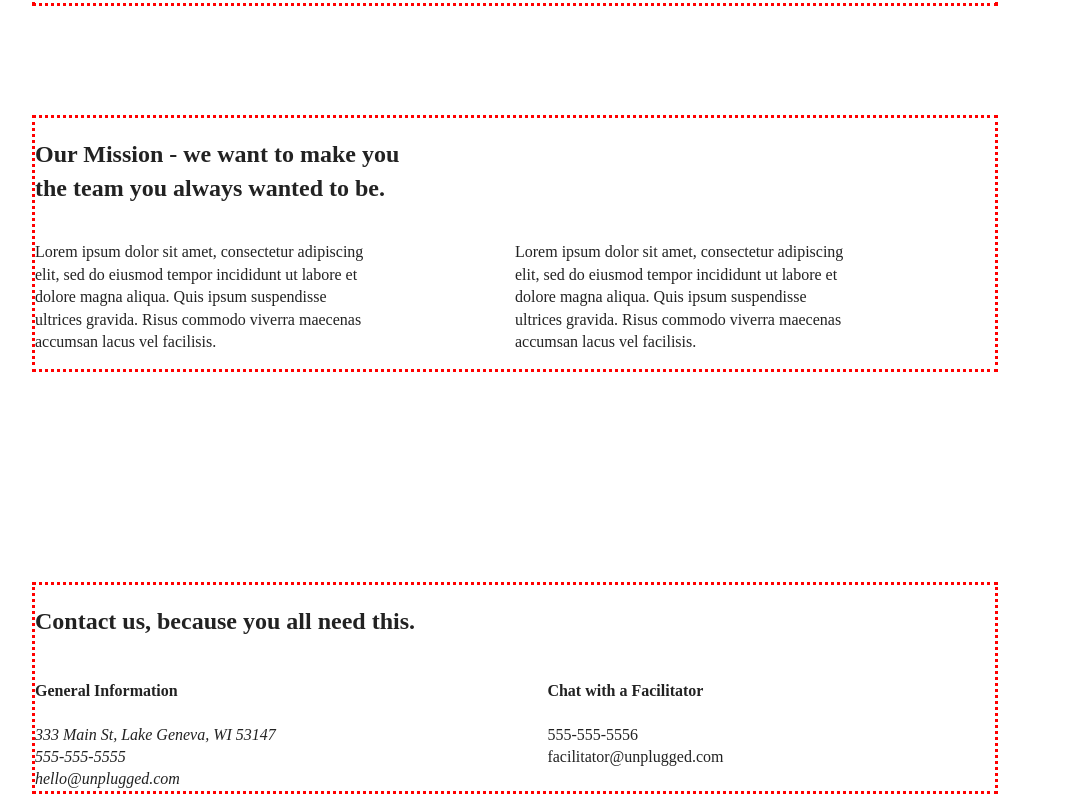
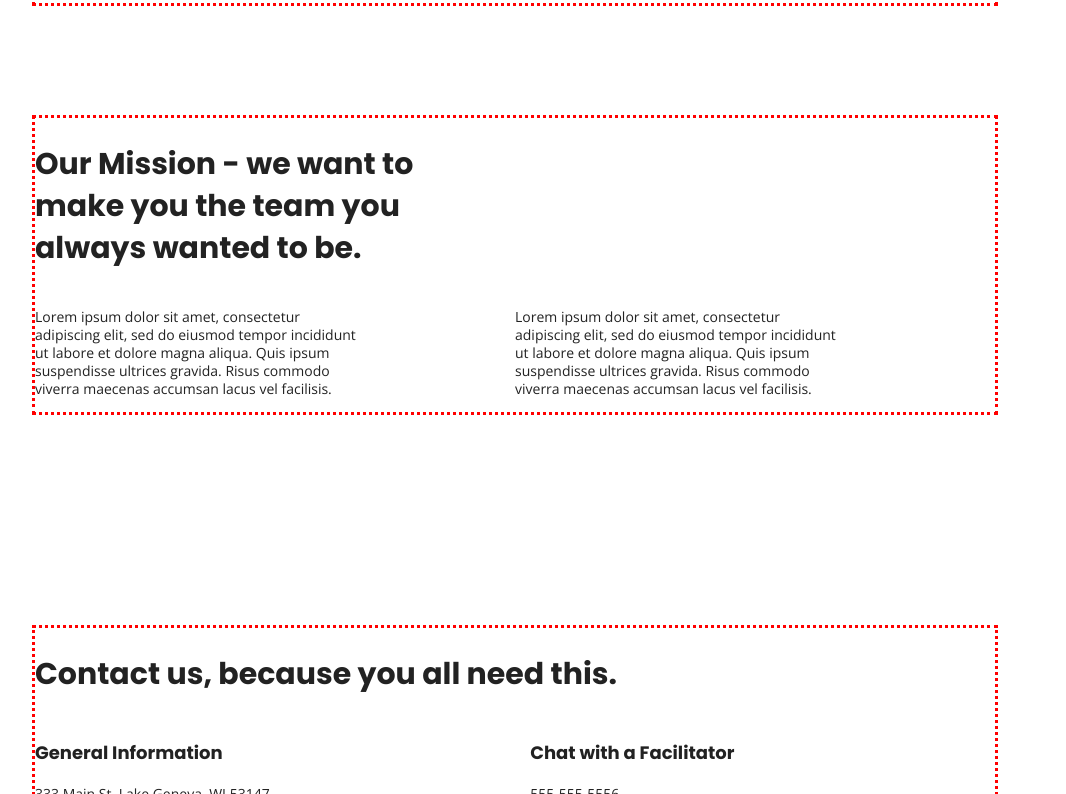
Before and after one commit to Megaflip/unplugged-project, a website: page about/index.html in a window 1280 px wide. Shown: the part 66-860 px from the top of the page, without its empty margins (125-1191 px from the left). Drawn offline with nearby package versions, Linux system fonts and the light colour scheme.

Commit message:
Added general styles

```diff
--- a/about/index.html
+++ b/about/index.html
@@ -20,6 +20,8 @@
   <link rel="stylesheet" href="../css/main.css">
 
   <meta name="theme-color" content="#fafafa">
+  <!-- Google Fonts -->
+  <link href="https://fonts.googleapis.com/css?family=Open+Sans:400,700|Poppins:500,700" rel="stylesheet">
 </head>
 
 <body>
--- a/css/main.css
+++ b/css/main.css
@@ -86,6 +86,63 @@ textarea {
 /* ==========================================================================
    Author's custom styles
    ========================================================================== */
+/* General Styles */
+
+html {
+	font-size: 1rem;
+}
+
+body {
+ font-family: 'Open Sans', sans-serif;
+ font-size: 1em;
+ text-align: left;
+}
+
+ul,
+ol {
+ list-style-type: none;
+}
+
+a {
+	color: #e2e3ed;
+  text-decoration: none;
+}
+
+h2 {
+     font-family: 'Poppins', sans-serif;
+     font-size: 1.875em;
+
+}
+
+h3,
+h4 {
+     font-family: 'Poppins', sans-serif;
+     margin: 20px 0;
+     font-size: 1.125em;
+
+}
+
+p {
+  font-size: .875em;
+  line-height: 1.285;
+}
+
+img {
+
+}
+
+figure {
+
+}
+
+address {
+  font-style: normal;
+}
+
+.content-wrapper {
+  width: 90%;
+  margin: 50px 0;
+}
 
 /*---------- Base Header - Footer Styles ----------*/
 .content-wrapper {
```
Also changed, not shown: faq/index.html (+2 -0 lines), index.html (+2 -0 lines).
